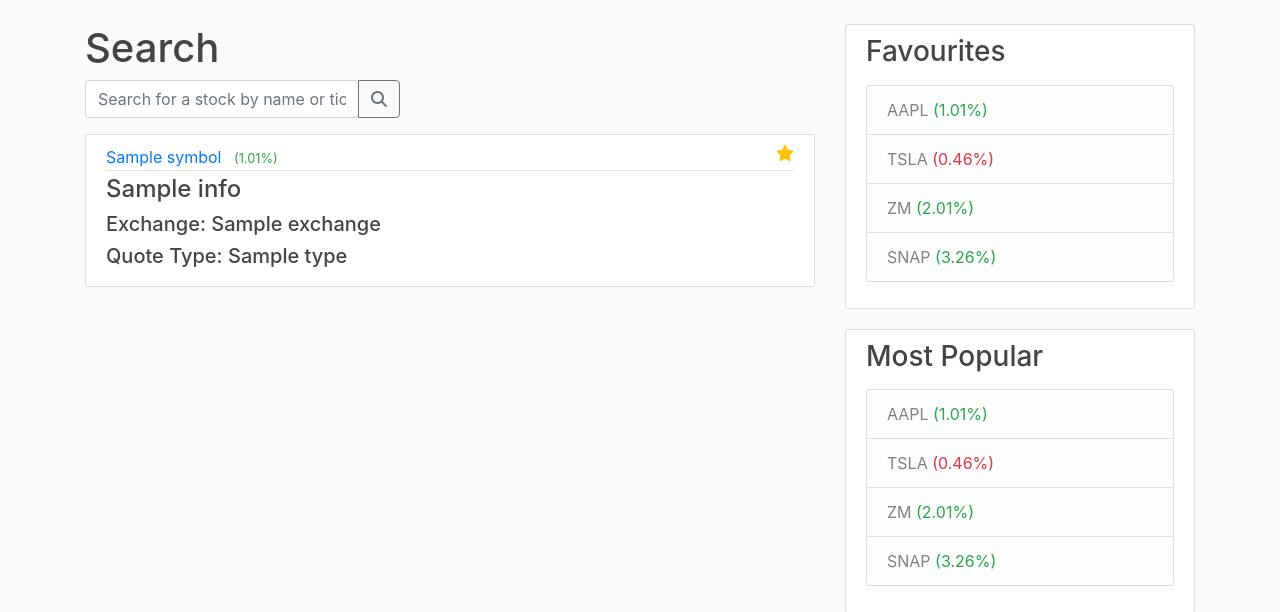
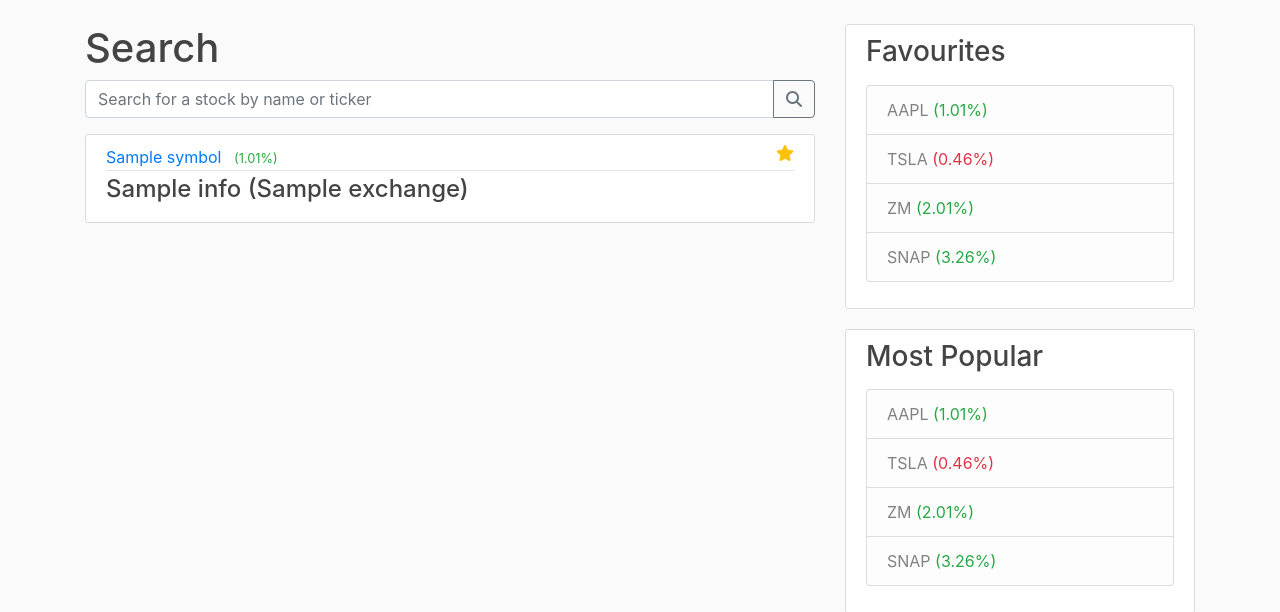
Before and after one commit to fazemahn/portfolio-manager, a Django app: template src/django/app/templates/app/searchForm.html in a window 1280 px wide. Shown: the part 56-668 px from the top of the page. Run offline with Django 3.2, Linux system fonts and the light colour scheme; the template is opened without the code that fills it: most values are stand-ins (such as "Sample title", 1, 10 or a date in 2020); some libraries are stand-ins or nearby versions.

Commit message:
removed non-stocks from search results, fixed searchbar

```diff
--- a/src/django/app/static/app/main.css
+++ b/src/django/app/static/app/main.css
@@ -8,7 +8,13 @@
 }
 
 
+.cur-pointer:hover {
+    cursor: pointer;
+}
 
+.cur-none:hover {
+    cursor: none;
+}
 
 h1, h2, h3, h4, h5, h6 {
     color: #444444;
--- a/src/django/app/templates/app/base.html
+++ b/src/django/app/templates/app/base.html
@@ -54,7 +54,7 @@
 
                 {% block content %}
 
-                {% endblock %}
+                {% endblock content %}
             </div>
             <div class="col-md-4">
                 <div class="content-section">
--- a/src/django/app/templates/app/home.html
+++ b/src/django/app/templates/app/home.html
@@ -1,14 +1,16 @@
 {% extends "app/base.html" %}
 {% block content %}
     <h1>Search</h1>
-    <div class="input-group mb-3">
-      <form method="POST" action="/search/">{% csrf_token %}
-        <input type="text" name="searchBar" class="form-control" placeholder="Search for a stock by name or ticker" aria-label="Recipient's username" aria-describedby="basic-addon2">
-      </form>
-        <div class="input-group-append">
-            <button class="btn btn-outline-secondary" type="button"><i class="fa fa-search"></i></button>
+    <form method="POST" action="/search/">{% csrf_token %}
+        <div class="input-group mb-3">
+
+            <input type="text" name="searchBar" class="form-control" placeholder="Search for a stock by name or ticker" aria-label="Recipient's username" aria-describedby="basic-addon2">
+
+            <div class="input-group-append">
+                <button class="btn btn-outline-secondary" type="button"><i class="fa fa-search"></i></button>
+            </div>
         </div>
-    </div>
+    </form>
 
 
 <!--
--- a/src/django/app/templates/app/searchForm.html
+++ b/src/django/app/templates/app/searchForm.html
@@ -2,24 +2,22 @@
 
 {% block args %}
 
-<div>
+
 {% for key, info in args.items%}
   <article class="media content-section">
       <div class="media-body">
           <div class="article-metadata">
               <a class="mr-2" href="#">{{info.symbol}}</a>
               <small class="text-success">(1.01%)</small>
-                <a class="float-right fa fa-star text-warning"></a>
+              <a class="float-right fa fa-star text-warning cur-pointer"></a>
           </div>
-            <h4><a class="article-title" href="#">{{info.name}}</a></h4>
-            <h5><a class="article-title" href="#">Exchange: {{info.exchange}}</a></h5>
-            <h5><a class="article-title" href="#">Quote Type: {{info.type}}</a></h5>
+          <h4><a class="article-title" href="#">{{info.name}} ({{info.exchange}})</a></h4>
 
       </div>
   </article>
 
 {% endfor %}
-</div>
+
 
 
 
```
Also changed, not shown: src/django/app/views.py (+12 -11 lines). Lines whose indentation alone changed are shown as unchanged.
